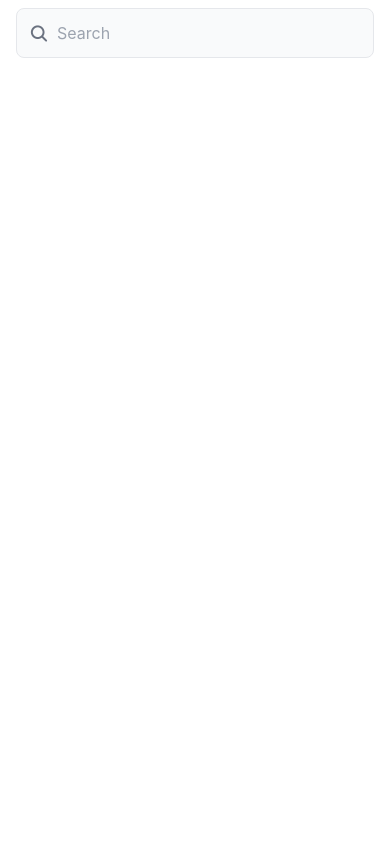
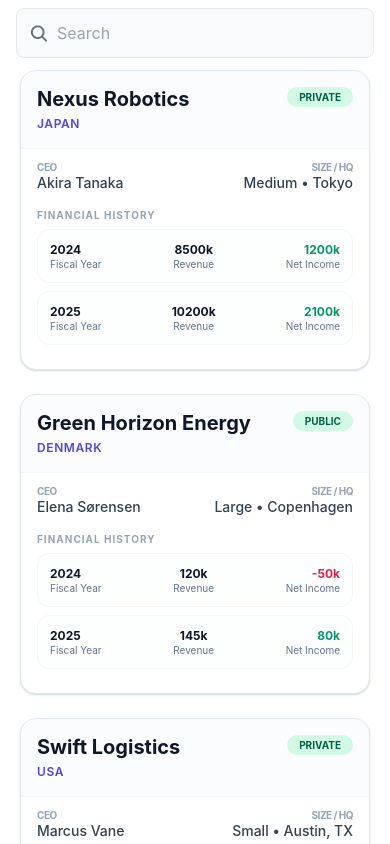
Before and after one commit to burcinismail8/company-search-app, a React Native app: screen / in a window 390 px wide. Built offline with nearby package versions, Linux system fonts and the light colour scheme.

Commit message:
Add CompaniesList and CompanyCard components, integrate mock data into App, and update financial data format in mockData.json

```diff
--- a/App.tsx
+++ b/App.tsx
@@ -4,14 +4,22 @@ import { StatusBar } from 'expo-status-bar';
 
 import './global.css';
 import { SafeAreaProvider } from 'react-native-safe-area-context';
+import CompaniesList from 'components/CompaniesList';
+import mockData from 'data/mockData.json';
+import { Company } from 'types';
+import { useEffect, useState } from 'react';
+export default function App() {
+  const [companies, setCompanies] = useState<Company[]>([]);
 
-export default function App() {
+  useEffect(() => {
+    setCompanies(mockData as Company[]);
+  }, []);
   return (
     <SafeAreaProvider>
       <ScreenContent>
         <SearchField />
+        <CompaniesList companies={companies} />
       </ScreenContent>
-      <StatusBar style="auto" />
     </SafeAreaProvider>
   );
 }
--- /dev/null
+++ b/components/CompaniesList.tsx
@@ -0,0 +1,20 @@
+import { ScrollView } from 'react-native';
+import React from 'react';
+import { Company } from 'types';
+import CompanyCard from './CompanyCard';
+
+interface CompaniesListProps {
+  companies: Company[];
+}
+
+const CompaniesList: React.FC<CompaniesListProps> = ({ companies }) => {
+  return (
+    <ScrollView>
+      {companies.map((company) => (
+        <CompanyCard key={company.id} company={company} />
+      ))}
+    </ScrollView>
+  );
+};
+
+export default CompaniesList;
--- /dev/null
+++ b/components/CompanyCard.tsx
@@ -0,0 +1,82 @@
+import React from 'react';
+import { Text, View } from 'react-native';
+
+import { Company } from 'types';
+
+interface CompanyCardProps {
+  company: Company;
+}
+
+const CompanyCard: React.FC<CompanyCardProps> = ({ company }) => {
+  return (
+    <View className="mx-5 my-3 overflow-hidden rounded-2xl border border-slate-200 bg-white shadow-sm shadow-slate-300">
+      {/* Header Section: Primary Info */}
+      <View className="border-b border-slate-100 bg-slate-50/50 p-4">
+        <View className="flex-row items-start justify-between">
+          <View className="flex-1 pr-2">
+            <Text className="text-xl font-bold leading-tight text-slate-900">{company.name}</Text>
+            <Text className="mt-1 text-xs font-semibold uppercase tracking-wider text-indigo-600">
+              {company.country}
+            </Text>
+          </View>
+          <View className="rounded-full bg-emerald-100 px-3 py-1">
+            <Text className="text-[10px] font-bold uppercase text-emerald-800">
+              {company.details.company_type}
+            </Text>
+          </View>
+        </View>
+      </View>
+
+      {/* Details Section: Metadata */}
+      <View className="p-4 pt-3">
+        <View className="mb-4 flex-row items-center justify-between">
+          <View>
+            <Text className="text-[10px] font-bold uppercase tracking-tighter text-slate-400">
+              CEO
+            </Text>
+            <Text className="text-sm font-medium text-slate-700">{company.details.ceo_name}</Text>
+          </View>
+          <View className="items-end">
+            <Text className="text-[10px] font-bold uppercase tracking-tighter text-slate-400">
+              Size / HQ
+            </Text>
+            <Text className="text-sm font-medium text-slate-700">
+              {company.details.size} • {company.details.headquarters}
+            </Text>
+          </View>
+        </View>
+
+        {/* Financial Data: List Style */}
+        <Text className="mb-2 text-[10px] font-bold uppercase tracking-widest text-slate-400">
+          Financial History
+        </Text>
+
+        {company.financialData.map((financial) => (
+          <View
+            key={financial.year}
+            className="mb-2 flex-row items-center justify-between rounded-xl border border-slate-100 bg-slate-50/30 p-3">
+            <View>
+              <Text className="text-xs font-bold text-slate-900">{financial.year}</Text>
+              <Text className="text-[10px] text-slate-500">Fiscal Year</Text>
+            </View>
+
+            <View className="items-center">
+              <Text className="text-xs font-bold text-slate-900">{financial.revenue}k</Text>
+              <Text className="text-[10px] text-slate-500">Revenue</Text>
+            </View>
+
+            <View className="items-end">
+              <Text
+                className={`text-xs font-bold ${financial.net_income >= 0 ? 'text-emerald-600' : 'text-rose-600'}`}>
+                {financial.net_income}k
+              </Text>
+              <Text className="text-[10px] text-slate-500">Net Income</Text>
+            </View>
+          </View>
+        ))}
+      </View>
+    </View>
+  );
+};
+
+export default CompanyCard;
--- a/data/mockData.json
+++ b/data/mockData.json
@@ -12,8 +12,8 @@
         "headquarters": "Tokyo"
       },
       "financialData": [
-        { "year": 2024, "revenue": 8500000, "net_income": 1200000 },
-        { "year": 2025, "revenue": 10200000, "net_income": 2100000 }
+        { "year": 2024, "revenue": 8500, "net_income": 1200 },
+        { "year": 2025, "revenue": 10200, "net_income": 2100 }
       ]
     },
     {
@@ -29,8 +29,8 @@
         "headquarters": "Copenhagen"
       },
       "financialData": [
-        { "year": 2024, "revenue": 120000000, "net_income": -5000000 },
-        { "year": 2025, "revenue": 145000000, "net_income": 8000000 }
+        { "year": 2024, "revenue": 120, "net_income": -50 },
+        { "year": 2025, "revenue": 145, "net_income": 80 }
       ]
     },
     {
@@ -46,7 +46,7 @@
         "headquarters": "Austin, TX"
       },
       "financialData": [
-        { "year": 2025, "revenue": 450000, "net_income": 45000 }
+        { "year": 2025, "revenue": 450, "net_income": 450 }
       ]
     },
     {
@@ -62,8 +62,8 @@
         "headquarters": "Munich"
       },
       "financialData": [
-        { "year": 2024, "revenue": 210000000, "net_income": 42000000 },
-        { "year": 2025, "revenue": 205000000, "net_income": 38000000 }
+        { "year": 2024, "revenue": 210, "net_income": 420 },
+        { "year": 2025, "revenue": 205, "net_income": 380 }
       ]
     },
     {
@@ -79,8 +79,8 @@
         "headquarters": "London"
       },
       "financialData": [
-        { "year": 2024, "revenue": 15000000, "net_income": 3000000 },
-        { "year": 2025, "revenue": 22000000, "net_income": 5500000 }
+        { "year": 2024, "revenue": 150, "net_income": 300 },
+        { "year": 2025, "revenue": 220, "net_income": 550 }
       ]
     },
     {
@@ -96,8 +96,8 @@
         "headquarters": "Milan"
       },
       "financialData": [
-        { "year": 2024, "revenue": 45000000, "net_income": 2200000 },
-        { "year": 2025, "revenue": 42000000, "net_income": 1100000 }
+        { "year": 2024, "revenue": 450, "net_income": 220 },
+        { "year": 2025, "revenue": 420, "net_income": 110 }
       ]
     }
   ]
```
Also changed, not shown: types/index.ts (+3 -13 lines).
